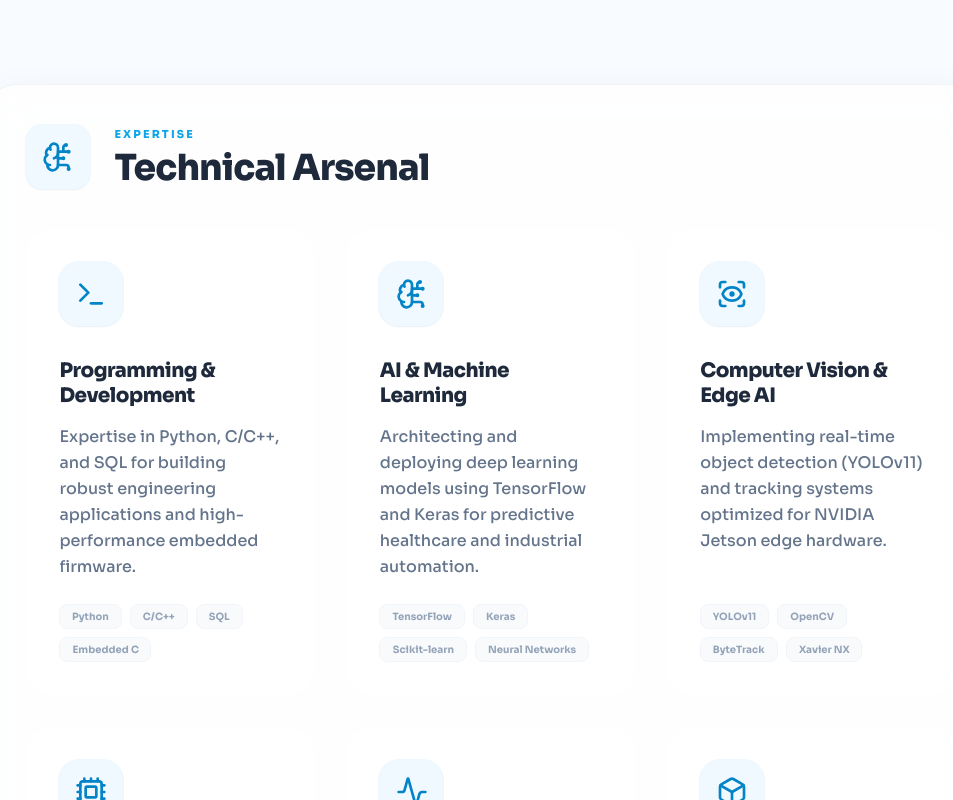
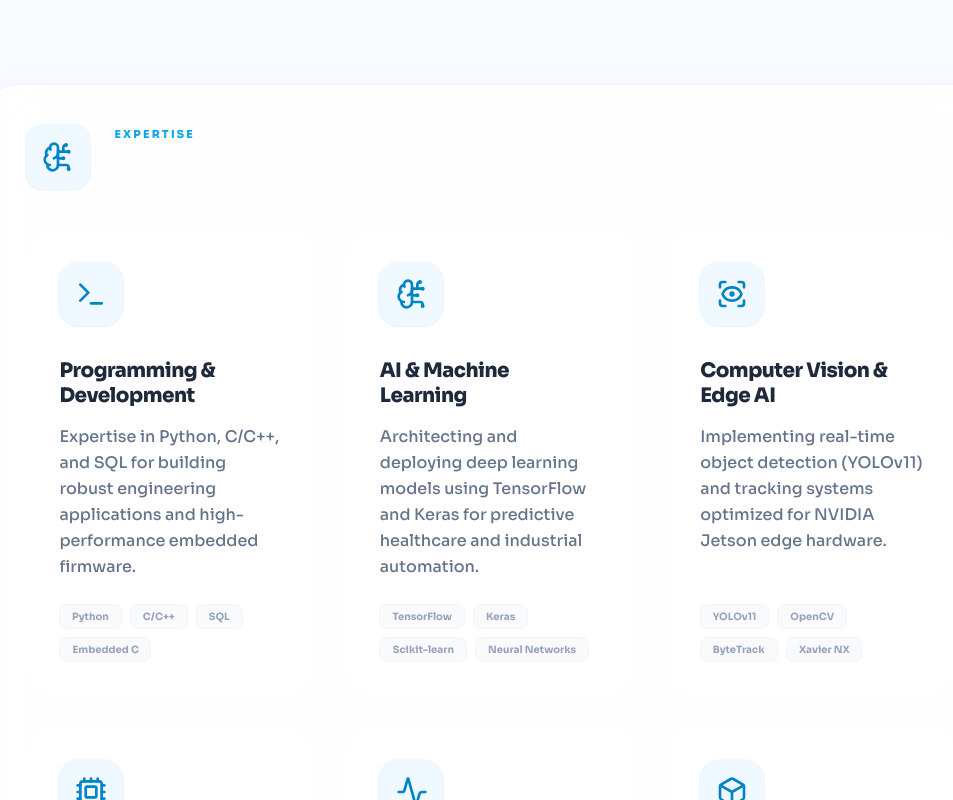
Before and after one commit to abdullaaskar34-tech/portfolio, a React (Vite) app: page / in a window 1280 px wide. Shown: the part 1240-2040 px from the top of the page, without its empty margins (149-1102 px from the left). Built offline with nearby package versions, Linux system fonts and the light colour scheme.

Commit message:
Integrate ScrollFloat animation for section headings

```diff
--- a/package.json
+++ b/package.json
@@ -13,6 +13,7 @@
   },
   "dependencies": {
     "@vitejs/plugin-react": "latest",
+    "gsap": "^3.15.0",
     "lucide-react": "^0.469.0",
     "motion": "^12.38.0",
     "react": "latest",
--- /dev/null
+++ b/src/components/common/ScrollFloat.css
@@ -0,0 +1,13 @@
+.scroll-float {
+  overflow: hidden;
+  display: block;
+}
+
+.scroll-float-text {
+  display: inline-block;
+}
+
+.char {
+  display: inline-block;
+  will-change: transform, opacity;
+}
--- /dev/null
+++ b/src/components/common/ScrollFloat.jsx
@@ -0,0 +1,79 @@
+import { useEffect, useMemo, useRef } from 'react';
+import { gsap } from 'gsap';
+import { ScrollTrigger } from 'gsap/ScrollTrigger';
+
+import './ScrollFloat.css';
+
+gsap.registerPlugin(ScrollTrigger);
+
+const ScrollFloat = ({
+  children,
+  scrollContainerRef,
+  containerClassName = '',
+  textClassName = '',
+  animationDuration = 1,
+  ease = 'back.inOut(2)',
+  scrollStart = 'top bottom-=10%',
+  scrollEnd = 'bottom center',
+  stagger = 0.03
+}) => {
+  const containerRef = useRef(null);
+
+  const splitText = useMemo(() => {
+    const text = typeof children === 'string' ? children : '';
+    return text.split('').map((char, index) => (
+      <span className="char" key={index}>
+        {char === ' ' ? '\u00A0' : char}
+      </span>
+    ));
+  }, [children]);
+
+  useEffect(() => {
+    const el = containerRef.current;
+    if (!el) return;
+
+    const scroller = scrollContainerRef && scrollContainerRef.current ? scrollContainerRef.current : window;
+
+    const charElements = el.querySelectorAll('.char');
+
+    const ctx = gsap.context(() => {
+      gsap.fromTo(
+        charElements,
+        {
+          willChange: 'opacity, transform',
+          opacity: 0,
+          yPercent: 120,
+          scaleY: 2.3,
+          scaleX: 0.7,
+          transformOrigin: '50% 0%'
+        },
+        {
+          duration: animationDuration,
+          ease: ease,
+          opacity: 1,
+          yPercent: 0,
+          scaleY: 1,
+          scaleX: 1,
+          stagger: stagger,
+          scrollTrigger: {
+            trigger: el,
+            scroller,
+            start: scrollStart,
+            end: scrollEnd,
+            scrub: true
+          }
+        }
+      );
+    }, el);
+
+    return () => ctx.revert();
+  }, [scrollContainerRef, animationDuration, ease, scrollStart, scrollEnd, stagger]);
+
+  return (
+    <div ref={containerRef} className={`scroll-float ${containerClassName}`}>
+      <span className={`scroll-float-text ${textClassName}`}>{splitText}</span>
+    </div>
+  );
+};
+
+export default ScrollFloat;
--- a/src/components/common/SectionTitle.jsx
+++ b/src/components/common/SectionTitle.jsx
@@ -1,7 +1,10 @@
 import React from "react";
 import { useLanguage } from "../../context/LanguageContext";
+import ScrollFloat from "./ScrollFloat";
 
-export default function SectionTitle({ icon: Icon, eyebrow, title, large = false }) {
+export default function SectionTitle({ icon: Icon, eyebrow, title, large = false, animate = false }) {
+  const titleClass = `${large ? "text-4xl" : "text-3xl"} font-black tracking-tight text-slate-800 transition-all`;
+
   return (
     <div className={`${large ? "mb-10" : "mb-8"} flex items-center gap-6`}>
       <div className={`flex ${large ? "h-16 w-16" : "h-14 w-14"} items-center justify-center rounded-2xl bg-sky-50 text-sky-600 shadow-sm ring-1 ring-sky-100/50 transition-all duration-500`}>
@@ -11,9 +14,15 @@ export default function SectionTitle({ icon: Icon, eyebrow, title, large = false
         <p className={`${large ? "text-[11px]" : "text-[10px]"} font-black uppercase tracking-[0.2em] text-sky-500 mb-1.5`}>
           {eyebrow}
         </p>
-        <h2 className={`${large ? "text-4xl" : "text-3xl"} font-black tracking-tight text-slate-800 transition-all`}>
-          {title}
-        </h2>
+        {animate ? (
+          <ScrollFloat textClassName={titleClass}>
+            {title}
+          </ScrollFloat>
+        ) : (
+          <h2 className={titleClass}>
+            {title}
+          </h2>
+        )}
       </div>
     </div>
   );
--- a/src/components/sections/Education.jsx
+++ b/src/components/sections/Education.jsx
@@ -190,7 +190,7 @@ export default function Education() {
   return (
     <>
       <GlassCard id="education" className="w-full">
-        <SectionTitle icon={GraduationCap} eyebrow={t.education.title} title={t.nav.education} />
+        <SectionTitle icon={GraduationCap} eyebrow={t.education.title} title={t.nav.education} animate={true} />
         <div className="grid gap-8 md:grid-cols-2">
           {educationData.map((item) => (
             <div key={item.id} className={`group relative overflow-hidden rounded-[32px] bg-gradient-to-br ${item.bgGradient} p-8 ring-1 ring-slate-100 transition-all hover:shadow-2xl ${item.ringColor}`}>
--- a/src/components/sections/Skills.jsx
+++ b/src/components/sections/Skills.jsx
@@ -17,7 +17,7 @@ export function TechnicalSkills() {
 
   return (
     <GlassCard className="flex flex-col h-full p-8 md:p-12">
-      <SectionTitle icon={BrainCircuit} eyebrow={t.skills.technical.eyebrow} title={t.skills.technical.title} large={true} />
+      <SectionTitle icon={BrainCircuit} eyebrow={t.skills.technical.eyebrow} title={t.skills.technical.title} large={true} animate={true} />
       <div className="grid grid-cols-1 md:grid-cols-2 lg:grid-cols-3 gap-8 flex-grow">
         {t.data.technicalSkills.map(({ name, description }, index) => {
           const { icon: Icon, tools } = technicalSkills[index];
@@ -65,7 +65,7 @@ export function ProfessionalSkills() {
 
   return (
     <GlassCard delay={100} className="flex flex-col h-full p-8 md:p-12">
-      <SectionTitle icon={Sparkles} eyebrow={t.skills.professional.eyebrow} title={t.skills.professional.title} large={true} />
+      <SectionTitle icon={Sparkles} eyebrow={t.skills.professional.eyebrow} title={t.skills.professional.title} large={true} animate={true} />
       <div className="grid grid-cols-1 md:grid-cols-2 lg:grid-cols-3 gap-8 flex-grow">
         {t.data.professionalSkills.map(({ name, description }, index) => {
           const { icon: Icon } = professionalSkills[index];
```
Also changed, not shown: 1 other file (tests, documents, lock files or other folders).
